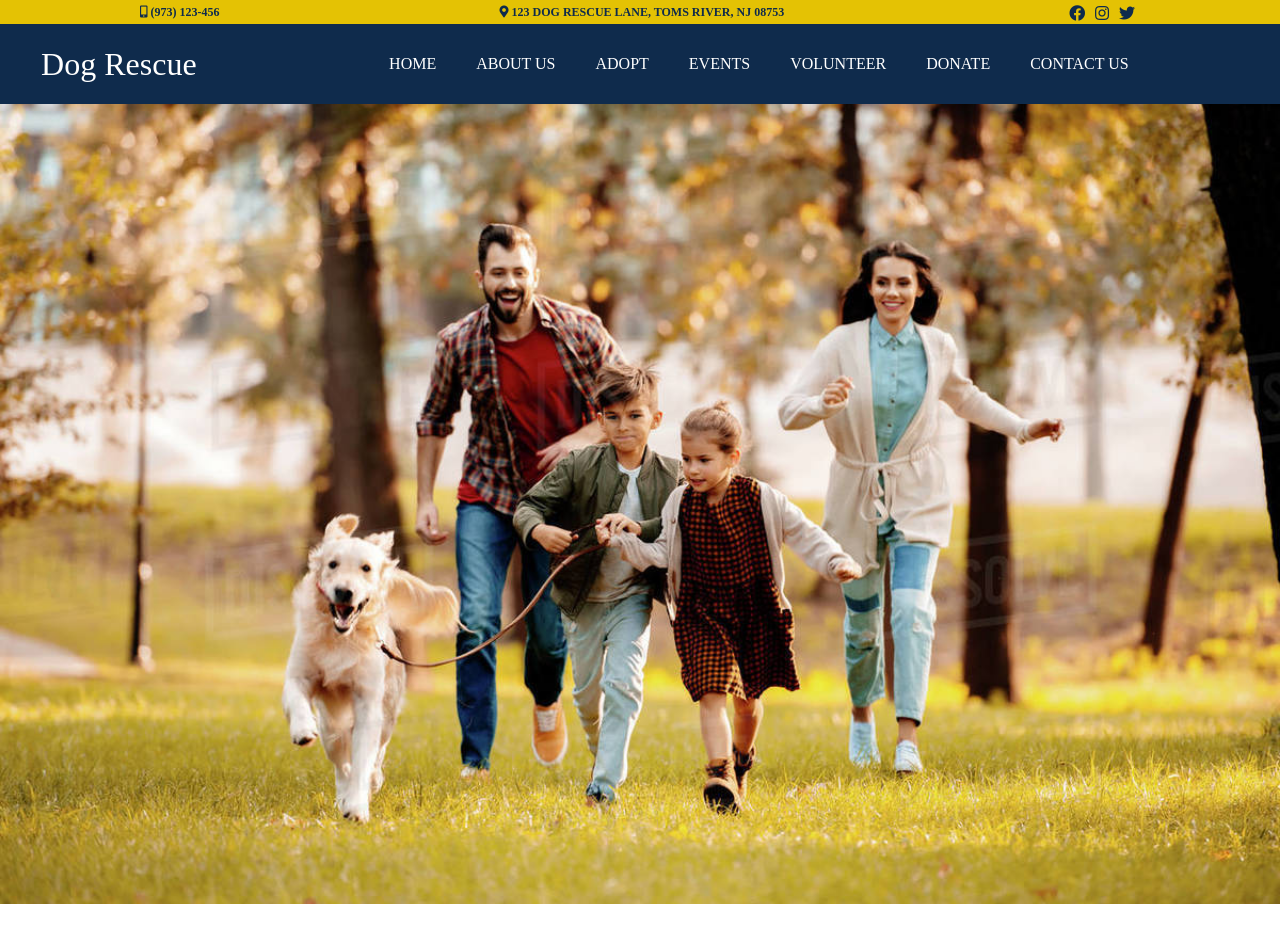
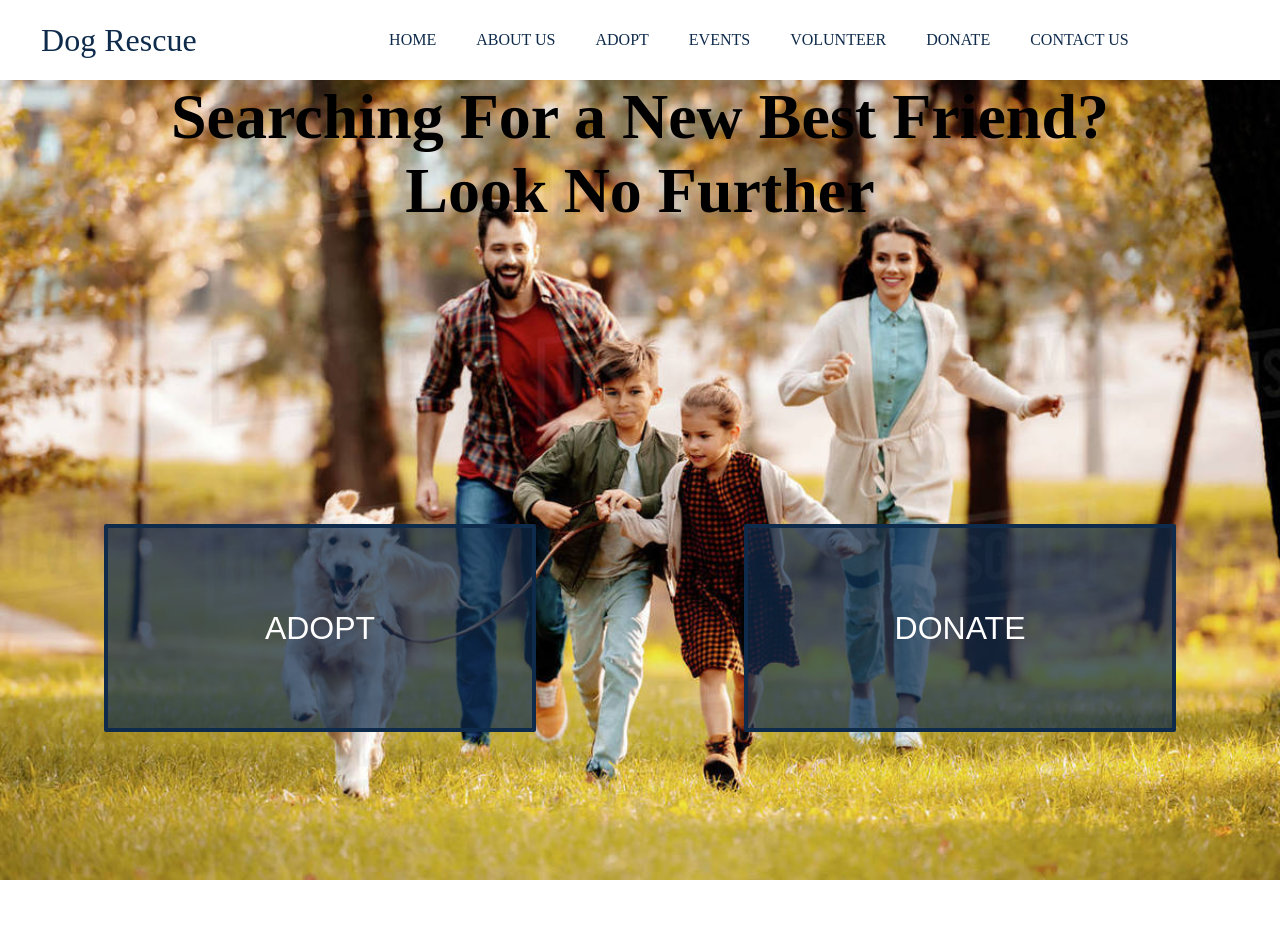
Before and after one commit to danlaratta/Dog-Rescue-Site, a React (Create React App) app: page / in a window 1280 px wide. Shown: the top 942 px of the page. Before the commit the page ends 904 px from the top, so only its background shows below. Built offline with nearby package versions, Linux system fonts and the light colour scheme.

Commit message:
removed info bar started working on DonateBtn comp

```diff
--- /dev/null
+++ b/src/components/DonateBtn.js
@@ -0,0 +1,26 @@
+import React from 'react'
+import { Link } from 'react-router-dom'
+import '../styles/DonateBtn.css'
+
+const DonateBtn = ({ children, btnStyle, btnSize, page  }) => {
+
+    const STYLES = ['solid', 'outline']
+
+    const SIZES = ['small', 'medium', 'large']
+
+    const PAGES = ['/adopt', '/donate']
+
+    const checkStyle = STYLES.includes(btnStyle) ? btnStyle : STYLES[0]
+
+    const checkSize = SIZES.includes(btnSize) ? btnSize : SIZES[0]
+
+    return (
+        <>
+            <Link to={page}>
+                <button className={`btn ${checkStyle} ${checkSize}`}> { children } </button>
+            </Link>
+        </>
+    )
+}
+
+export default DonateBtn
--- a/src/components/Navbar.js
+++ b/src/components/Navbar.js
@@ -16,28 +16,6 @@
 
     return (
         <>
-            <div className="info-bar">
-                <div className="info-bar-items">
-                    <h1 className="info-text">
-                        <i className="fas fa-mobile-alt"></i> (973) 123-456
-                    </h1>
-                </div>
-
-                <div className="info-bar-items">
-                    <h1 className="info-text">
-                        <i className="fas fa-map-marker-alt"></i>  123 DOG RESCUE LANE, TOMS RIVER, NJ 08753
-                    </h1>
-                </div>
-
-                <div className="info-bar-items">
-                    <ul className="social-media-icons">
-                        <li className="icon"> <i class="fab fa-facebook"></i> </li>
-                        <li className="icon"> <i class="fab fa-instagram"></i> </li>
-                        <li className="icon"> <i class="fab fa-twitter"></i> </li>
-                    </ul>
-                </div>
-            </div>
-
             <nav className="navbar">
                 <Link to='/' className="logo"> Dog Rescue </Link>
 
--- a/src/pages/Home.js
+++ b/src/pages/Home.js
@@ -1,11 +1,27 @@
 import React from 'react'
+import DonateBtn from '../components/DonateBtn'
 import '../styles/Home.css'
 
 const Home = () => {
     return (
         <>
             <div className="home">
+                <h1 className="home-heading">
+                    Searching For a New Best Friend?
+                </h1>
 
+                <h2 className="home-sub-heading">
+                    Look No Further
+                </h2>
+                <div className="home-btns-container">
+                    <div className="btn-items">
+                        <DonateBtn btnStyle='outline' btnSize='large'> ADOPT </DonateBtn>
+                    </div>
+
+                    <div className="btn-items">
+                        <DonateBtn btnStyle='outline' btnSize='large'> DONATE </DonateBtn>
+                    </div>
+                </div>
             </div>
         </>
     )
--- /dev/null
+++ b/src/styles/DonateBtn.css
@@ -0,0 +1,90 @@
+
+:root{
+    --blue: #0f2b4c; /* rgb: 15 43 76   */
+    --gold: #e4c204; /* rgb: 228 194 4 */
+}
+
+.btn{
+    border-radius: 2px;
+    outline: none;
+    border: none;
+    cursor: pointer;
+}
+
+.solid{
+    background-color: var(--gold);
+    color: #fff;
+    border: 3px solid var(--gold);
+}
+
+.outline{
+    background-color: rgba(15, 43, 76, 0.7);
+    color: #fff;
+    border: 4px solid var(--blue);
+}
+
+.outline:hover{
+    transform: scale(1.1);
+}
+
+.small{
+    padding: .5em 1em;
+    font-size: 2rem;
+}
+
+.medium{
+    padding: 1em 2em;
+    font-size: 2rem;
+}
+
+.large{
+    width: 13.5em;
+    height: 6.5em;
+    font-size: 2rem;
+}
+
+/*
+
+
+:root{
+    --blue: #0f2b4c;
+    --gold: #e4c204;
+}
+
+
+.btn{
+    padding: 8px 20px;
+    border-radius: 2px;
+    outline: none;
+    border: none;
+    cursor: pointer;
+}
+
+.btn--primary{
+    background-color: var(--primary);
+    color: #242424;
+    border: 1px solid var(--primary);
+}
+
+.btn--outline{
+    background-color: transparent;
+    color: #fff;
+    padding: 8px 20px;
+    border: 3px solid var(--gold);
+    transition: all 0.3s ease-out;
+}
+
+.btn--medium{
+    padding: 8px 20px;
+    font-size: 20px;
+}
+
+.btn--large{
+    padding: 12px 26px;
+    font-size: 20px
+}
+
+
+
+
+*/
--- a/src/styles/Home.css
+++ b/src/styles/Home.css
@@ -1,3 +1,9 @@
+
+:root{
+    --blue: #0f2b4c; /* rgb: 15 43 76   */
+    --gold: #e4c204; /* rgb: 228 194 4 */
+}
+
 
 .home{
     height: 100vh;
@@ -7,3 +13,22 @@
     background-repeat: no-repeat;
     width: 100%;
 }
+
+.home-heading{
+    font-size: 4rem;
+}
+
+.home-sub-heading{
+    font-size: 4rem;
+}
+
+.home-btns-container{
+    display: flex;
+    justify-content: space-around;
+    align-items: center;
+    height: 100vh;
+}
+
+.btn-items{
+    align-items: center;
+}
--- a/src/styles/Navbar.css
+++ b/src/styles/Navbar.css
@@ -1,39 +1,7 @@
 
 :root{
-    --blue: #0f2b4c;
-    --gold: #e4c204;
-}
-
-.info-bar{
-    background-color: var(--gold);
-    height: 1.5em;
-    display: flex;
-    justify-content: space-around;
-    align-items: flex-start;
-}
-
-.info-bar-items{
-    padding: 0.31em;
-}
-
-.info-text{
-    color: var(--blue);
-    font-size: 0.75em;
-}
-
-.social-media-icons{
-    list-style: none;
-}
-
-.icon{
-    display: inline-block;
-    padding: 0 .31em;
-    color: var(--blue)
-}
-
-.icon:hover{
-    cursor: pointer;
-    transform: scale(1.1)
+    --blue: #0f2b4c; /* rgb: 15 43 76   */
+    --gold: #e4c204; /* rgb: 228 194 4 */
 }
 
 .navbar{
@@ -41,11 +9,11 @@
     justify-content: space-around;
     align-items: center;
     height: 5em;
-    background-color: var(--blue);
+    background-color: #fff;
 }
 
 .logo{
-    color: #fff;
+    color: var(--blue);
     font-size: 2rem;
     text-decoration: none;
 }
@@ -74,13 +42,14 @@
 }
 
 .nav-links{
-    color: #fff;
+    color: var(--blue);
     text-decoration: none;
 }
 
 .nav-links:hover{
     color: var(--gold);
     transform: scale(3);
+    border-bottom: 2px solid var(--gold);
 }
 
 .mobile-icon{
```
Also changed, not shown: src/index.css (line endings or trailing spaces).
